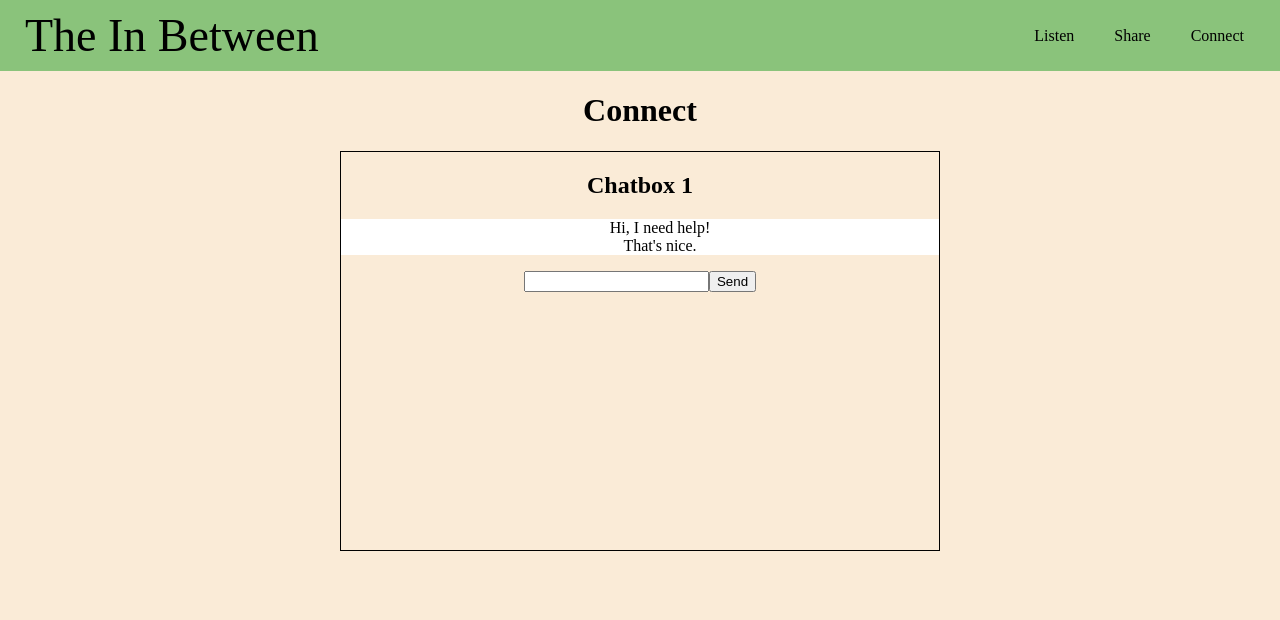
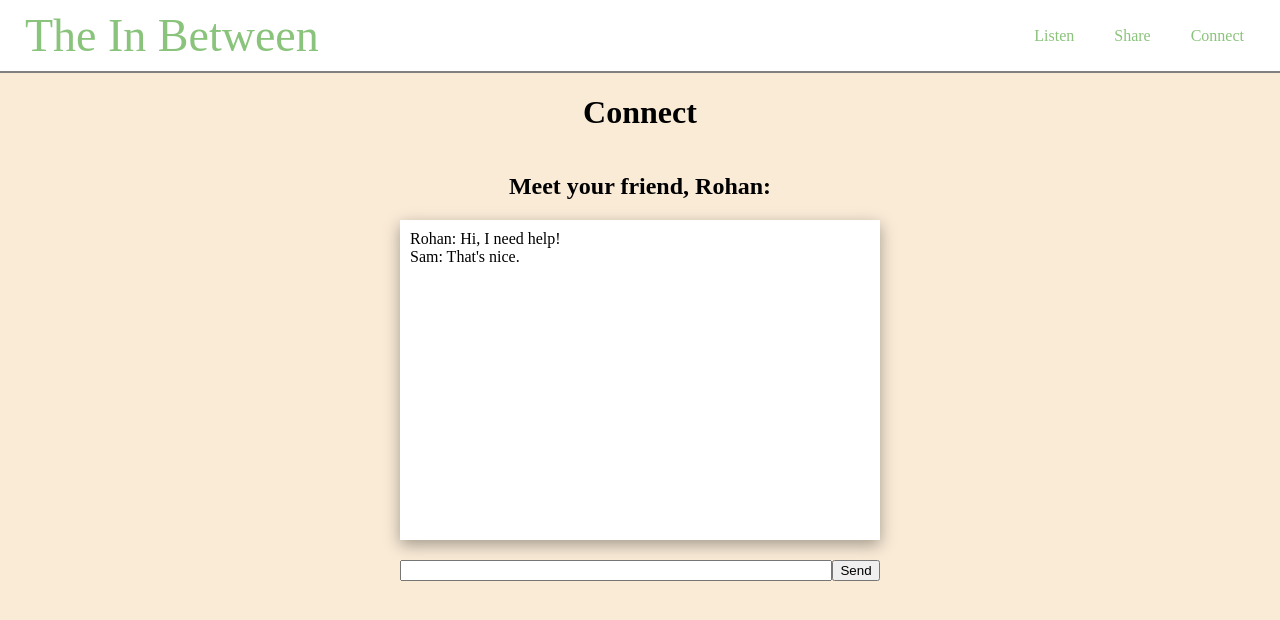
Before and after one commit to SamGiorgievski/Jam-hackathon2023, a React (Create React App) app: page /chat in a window 1280 px wide. Shown: the top 620 px of the page. Built offline with nearby package versions, Linux system fonts and the light colour scheme.

Commit message:
formatting

```diff
--- a/src/App.scss
+++ b/src/App.scss
@@ -8,29 +8,32 @@ body {
   background-color: antiquewhite;
 }
 
+// green: #8AC37B;
+
+
 .navbar {
-  background-color: #8AC37B;
-  color: black;
+  background-color: white;
   display:flex;
   justify-content: space-between;
   align-items: stretch;
   gap: 2rem;
   padding: 0 1rem;
+  border-bottom: 2px solid grey;
 }
 
 
 .features {
   list-style: none;
+  color: #8AC37B;
   margin: 0;
   display:flex;
   flex-direction:row;
   gap: 2rem;
   padding: 0 1rem;
-  color: black;
 }
 
 .navbar a {
-  color:black;
+  color: #8AC37B;
   text-decoration: none;
   height: 100%;
   display:flex;
@@ -39,7 +42,7 @@ body {
 }
 
 .navbar li:hover {
-  background-color: #6D9C61;
+  background-color: #F1F1F1;
 }
 
 .navbar li:active {
--- a/src/Chat.js
+++ b/src/Chat.js
@@ -10,10 +10,10 @@ export default function Chat() {
 
 
         <div className="chatbox">
-          <h2> Chatbox 1</h2>
+          <h2> Meet your friend, Rohan:</h2>
           <ul className="messages">
-            <li> Hi, I need help!</li>
-            <li> That's nice.</li>
+            <li> Rohan: Hi, I need help!</li>
+            <li> Sam: That's nice.</li>
           </ul>
           <form className="form" action="">
             <input className="input" autocomplete="off" /><button>Send</button>
--- a/src/Chat.scss
+++ b/src/Chat.scss
@@ -6,15 +6,26 @@
 }
 
 .chatbox {
-  border-style: solid;
-  border-color: black;
-  border-width: 1px;
-  height: 400px;
+  height: 500px;
   width: 600px;
+  border-radius: 25px;
+
 }
 
 .messages {
   background-color: white;
-  list-style-type: none
+  box-shadow: rgba(0, 0, 0, 0.35) 0px 5px 15px;
+  list-style-type: none;
+  margin: 10px 60px 10px 60px;
+  padding: 10px;
+  text-align: left;
+  height: 320px;
+
 
 }
+
+.input {
+  margin-top: 10px;
+  width: 72%;
+  box-sizing: border-box;
+}
```
